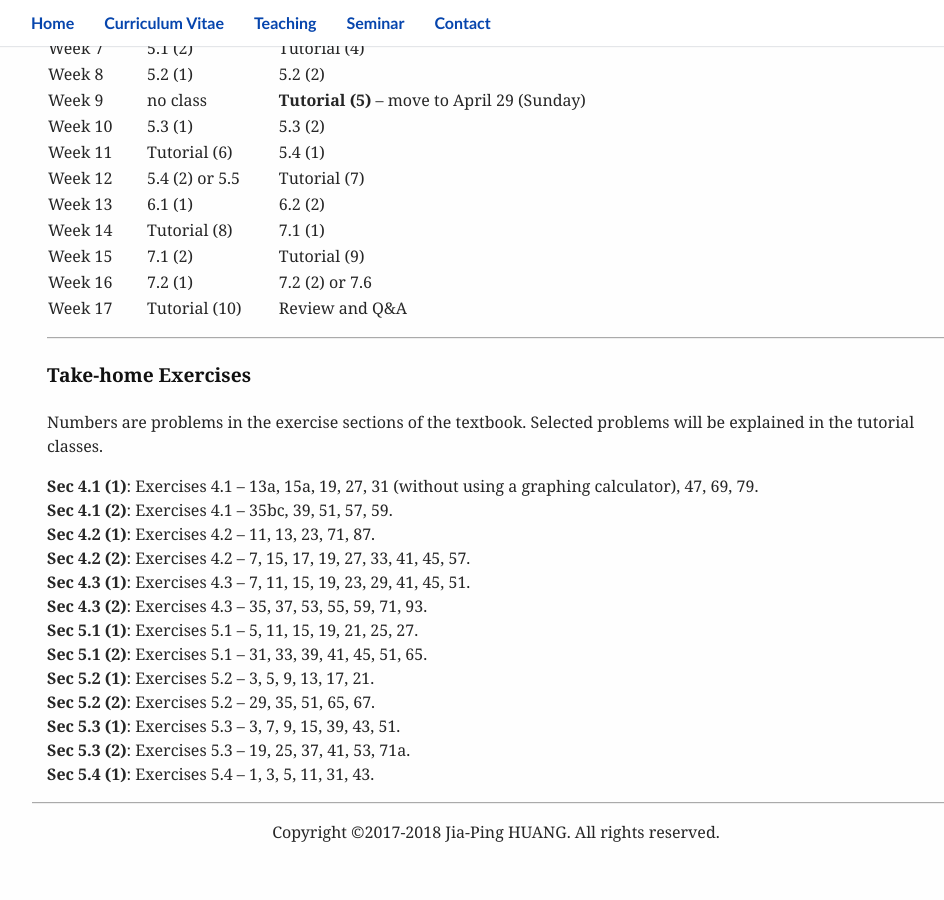
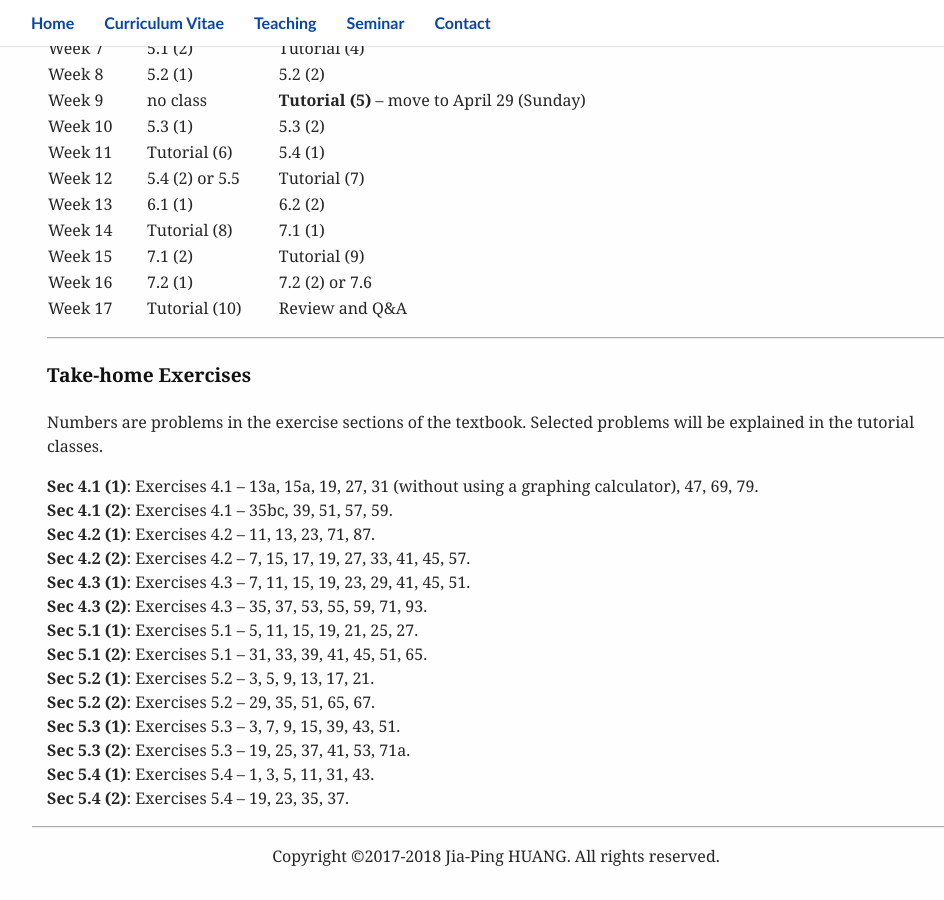
Before and after one commit to huangjp28/huangjp28.github.io, a Jekyll site: the page built from _teaching/03_calculus2.md, in a window 1280 px wide and 900 px high, scrolled down 1522 px. Shown: the whole window, without its empty margins (144-1088 px from the left). Built offline with Jekyll 4.4.1, drawn with Linux system fonts in a browser that asks for light colours; some web fonts are replaced; before the commit the page ends 2398 px from its top, so only the background shows below that.

Commit message:
update 20180521

```diff
--- a/_teaching/03_calculus2.md
+++ b/_teaching/03_calculus2.md
@@ -89,3 +89,4 @@ Numbers are problems in the exercise sections of the textbook. Selected problems
 **Sec 5.3 (1)**: Exercises 5.3 -- 3, 7, 9, 15, 39, 43, 51.
 **Sec 5.3 (2)**: Exercises 5.3 -- 19, 25, 37, 41, 53, 71a.
 **Sec 5.4 (1)**: Exercises 5.4 -- 1, 3, 5, 11, 31, 43.
+**Sec 5.4 (2)**: Exercises 5.4 -- 19, 23, 35, 37.
```
